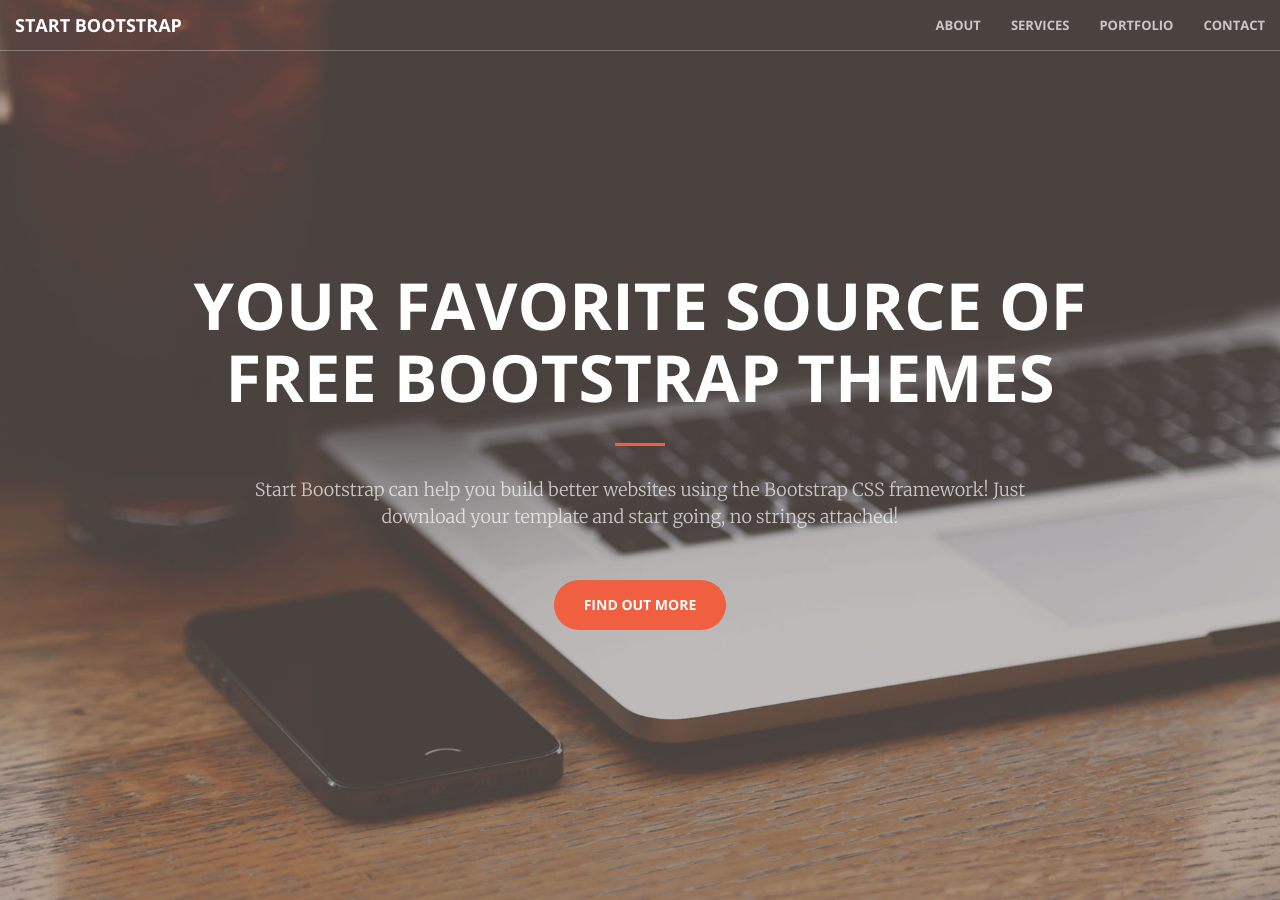
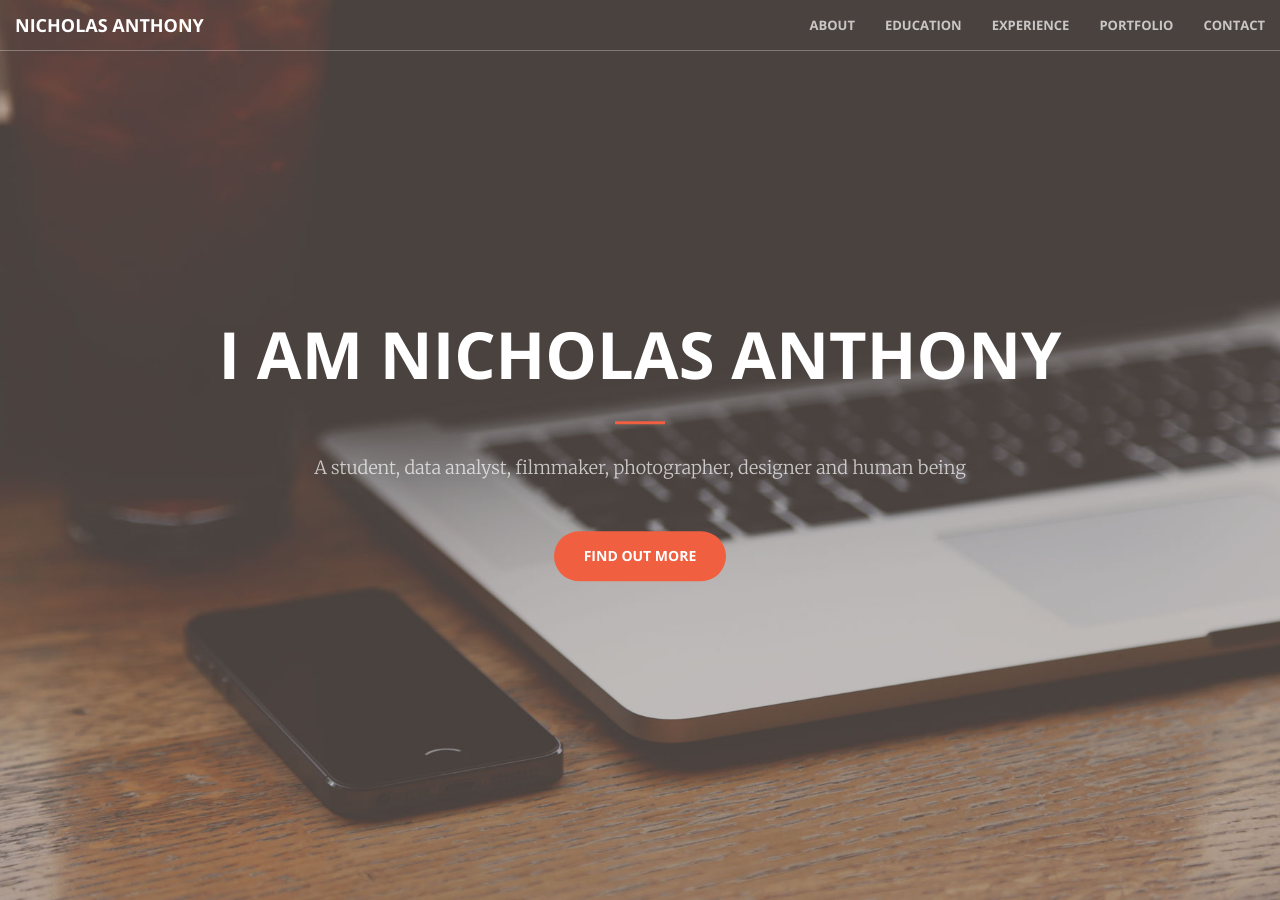
Before and after one commit to Nick-Anthony1/Nick-Anthony1.github.io, a Jekyll site: the page built from index.html, in a window 1280 px wide and 900 px high. Built offline with Jekyll 4.4.1, drawn with Linux system fonts in a browser that asks for light colours.

Commit message:
Initial customisation

```diff
--- a/_config.yml
+++ b/_config.yml
@@ -1,8 +1,8 @@
 # Site settings
-title:
-email:
+title: "Nicholas Anthony"
+email: "nic_960@hotmail.com"
 description: > # this means to ignore newlines until "baseurl:"
-baseurl: "" # the subpath of your site, e.g. /blog/
+baseurl: "/home/" # the subpath of your site, e.g. /blog/
 url: "" # the base hostname & protocol for your site
 
 twitter_username:
--- a/_includes/head.html
+++ b/_includes/head.html
@@ -6,7 +6,7 @@
     <meta name="description" content="">
     <meta name="author" content="">
 
-    <title>Creative - Start Bootstrap Theme</title>
+    <title>Nicholas Anthony</title>
 
     <!-- Bootstrap Core CSS -->
     <link rel="stylesheet" href="css/bootstrap.min.css" type="text/css">
--- a/_includes/header.html
+++ b/_includes/header.html
@@ -1,9 +1,9 @@
 <header>
     <div class="header-content">
         <div class="header-content-inner">
-            <h1>Your Favorite Source of Free Bootstrap Themes</h1>
+            <h1>I AM NICHOLAS ANTHONY</h1>
             <hr>
-            <p>Start Bootstrap can help you build better websites using the Bootstrap CSS framework! Just download your template and start going, no strings attached!</p>
+            <p>A student, data analyst, filmmaker, photographer, designer and human being</p>
             <a href="#about" class="btn btn-primary btn-xl page-scroll">Find Out More</a>
         </div>
     </div>
--- a/_includes/nav.html
+++ b/_includes/nav.html
@@ -8,7 +8,7 @@
                 <span class="icon-bar"></span>
                 <span class="icon-bar"></span>
             </button>
-            <a class="navbar-brand page-scroll" href="#page-top">Start Bootstrap</a>
+            <a class="navbar-brand page-scroll" href="#page-top">Nicholas Anthony</a>
         </div>
 
         <!-- Collect the nav links, forms, and other content for toggling -->
@@ -18,7 +18,10 @@
                     <a class="page-scroll" href="#about">About</a>
                 </li>
                 <li>
-                    <a class="page-scroll" href="#services">Services</a>
+                    <a class="page-scroll" href="#services">Education</a>
+                </li>
+                <li>
+                    <a class="page-scroll" href="#services">Experience</a>
                 </li>
                 <li>
                     <a class="page-scroll" href="#portfolio">Portfolio</a>
```
